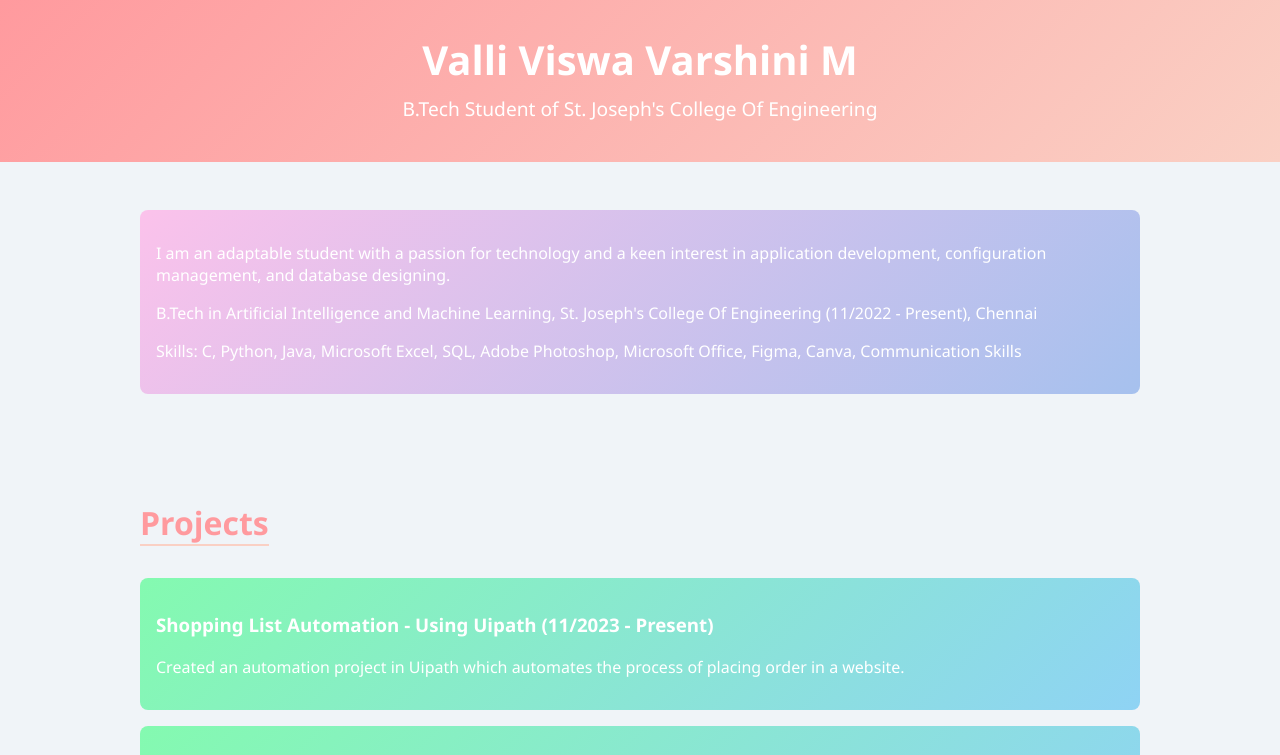
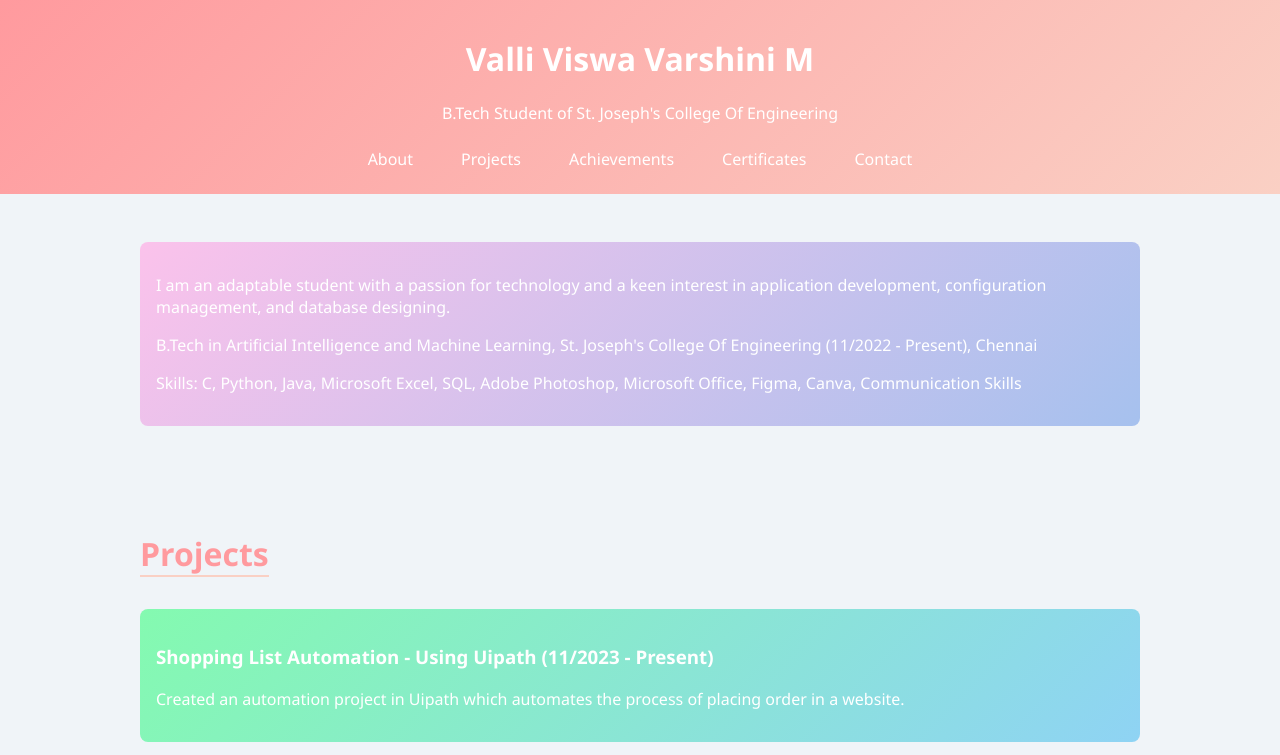
Before and after one commit to Valli-Viswa-Varshini/Valli-Viswa-Varshini.github.io, a plain HTML site: page index.html in a window 1280 px wide. Shown: the top 755 px of the page. Drawn offline with Linux system fonts and the light colour scheme.

Commit message:
Update index.html

```diff
--- a/index.html
+++ b/index.html
@@ -4,6 +4,7 @@
     <meta charset="UTF-8">
     <meta name="viewport" content="width=device-width, initial-scale=1.0">
     <title>Valli Viswa Varshini M's Portfolio</title>
+    <link rel="stylesheet" href="styles.css">
     <style>
         body {
             font-family: 'Segoe UI', Tahoma, Geneva, Verdana, sans-serif;
@@ -16,16 +17,25 @@
         header {
             background: linear-gradient(135deg, #ff9a9e, #fad0c4);
             color: #fff;
-            padding: 2rem 0;
+            padding: 1rem 0;
             text-align: center;
+            position: sticky;
+            top: 0;
+            z-index: 1000;
         }
-        header h1 {
-            margin: 0;
-            font-size: 2.5rem;
+        nav {
+            display: flex;
+            justify-content: center;
+            gap: 1rem;
         }
-        header p {
-            margin: 0.5rem 0;
-            font-size: 1.2rem;
+        nav a {
+            color: #fff;
+            text-decoration: none;
+            padding: 0.5rem 1rem;
+            transition: background 0.3s;
+        }
+        nav a:hover {
+            background: rgba(255, 255, 255, 0.2);
         }
         .section {
             padding: 2rem;
@@ -107,9 +117,16 @@
 <header>
     <h1>Valli Viswa Varshini M</h1>
     <p>B.Tech Student of St. Joseph's College Of Engineering</p>
+    <nav>
+        <a href="#about">About</a>
+        <a href="#projects">Projects</a>
+        <a href="#achievements">Achievements</a>
+        <a href="#certificates">Certificates</a>
+        <a href="#contact">Contact</a>
+    </nav>
 </header>
 
-<section class="section info">
+<section id="about" class="section info">
     <div class="shape">
         <p>I am an adaptable student with a passion for technology and a keen interest in application development, configuration management, and database designing.</p>
         <p>B.Tech in Artificial Intelligence and Machine Learning, St. Joseph's College Of Engineering (11/2022 - Present), Chennai</p>
@@ -117,7 +134,7 @@
     </div>
 </section>
 
-<section class="section projects">
+<section id="projects" class="section projects">
     <h2>Projects</h2>
     <div class="shape project">
         <h3>Shopping List Automation - Using Uipath (11/2023 - Present)</h3>
@@ -141,7 +158,7 @@
     </div>
 </section>
 
-<section class="section achievements">
+<section id="achievements" class="section achievements">
     <h2>Achievements</h2>
     <div class="shape achievement">
         <p>Volunteer for Geekitrix Symposium at St. Joseph's College of Engineering</p>
@@ -154,7 +171,7 @@
     </div>
 </section>
 
-<section class="section certificates">
+<section id="certificates" class="section certificates">
     <h2>Certificates</h2>
     <div class="shape certificate">
         <p>The Complete Python Bootcamp From Zero to Hero in Python - Udemy</p>
@@ -173,6 +190,19 @@
     </div>
 </section>
 
+<section id="contact" class="section contact">
+    <h2>Contact</h2>
+    <form action="https://formspree.io/f/{your-form-id}" method="POST">
+        <label for="name">Name</label>
+        <input type="text" id="name" name="name" required>
+        <label for="email">Email</label>
+        <input type="email" id="email" name="email" required>
+        <label for="message">Message</label>
+        <textarea id="message" name="message" rows="5" required></textarea>
+        <button type="submit">Send</button>
+    </form>
+</section>
+
 <footer>
     <p>&copy; 2024 Valli Viswa Varshini M. All Rights Reserved.</p>
 </footer>
```
